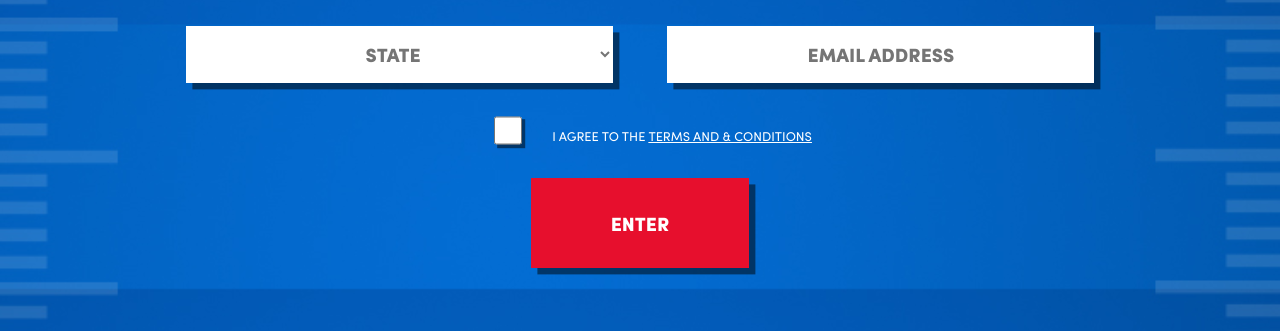
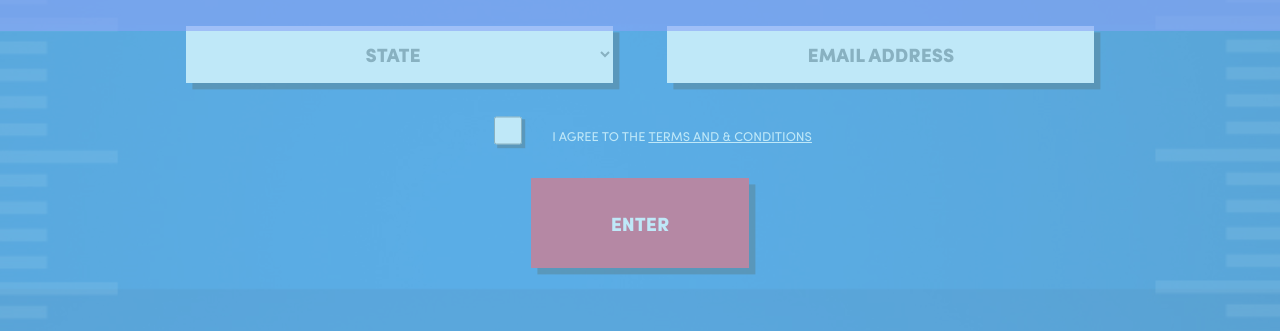
Before and after one commit to wojcikkatarzyna/View-of-website, a website: page index.html in a window 1280 px wide. Shown: the part 769-1100 px from the top of the page. Drawn offline with Linux system fonts and the light colour scheme.

Commit message:
add pseudoelements with background and opacity

```diff
--- a/scss/_body.scss
+++ b/scss/_body.scss
@@ -5,4 +5,28 @@ body{
     width: 100%;
     font-family: SofiaProRegular, Arial, sans-serif;
     color: $font_color;
+    &:after{
+        content: "";
+        z-index: 10;
+        display: block;
+        position: absolute;
+        height: 109.5vw;
+        top: 0;
+        left: 0;
+        right: 0;
+        background: #94d9f4;
+        opacity: 0.6;
+      }
+      &:before{
+          content: "";
+          z-index: 10;
+          display: block;
+          position: absolute;
+          height: 13vw;
+          bottom: 0;
+          left: 0;
+          right: 0;
+          background: #7a54fc;
+          opacity: 0.6;
+        }
 }
--- a/scss/_header.scss
+++ b/scss/_header.scss
@@ -1,5 +1,5 @@
 header{
-    height: 41vw;
+    min-height: 41vw;
     text-align: center;
     padding-top: 1vw;
     h1{
```
Also changed, not shown: css/main.css.
